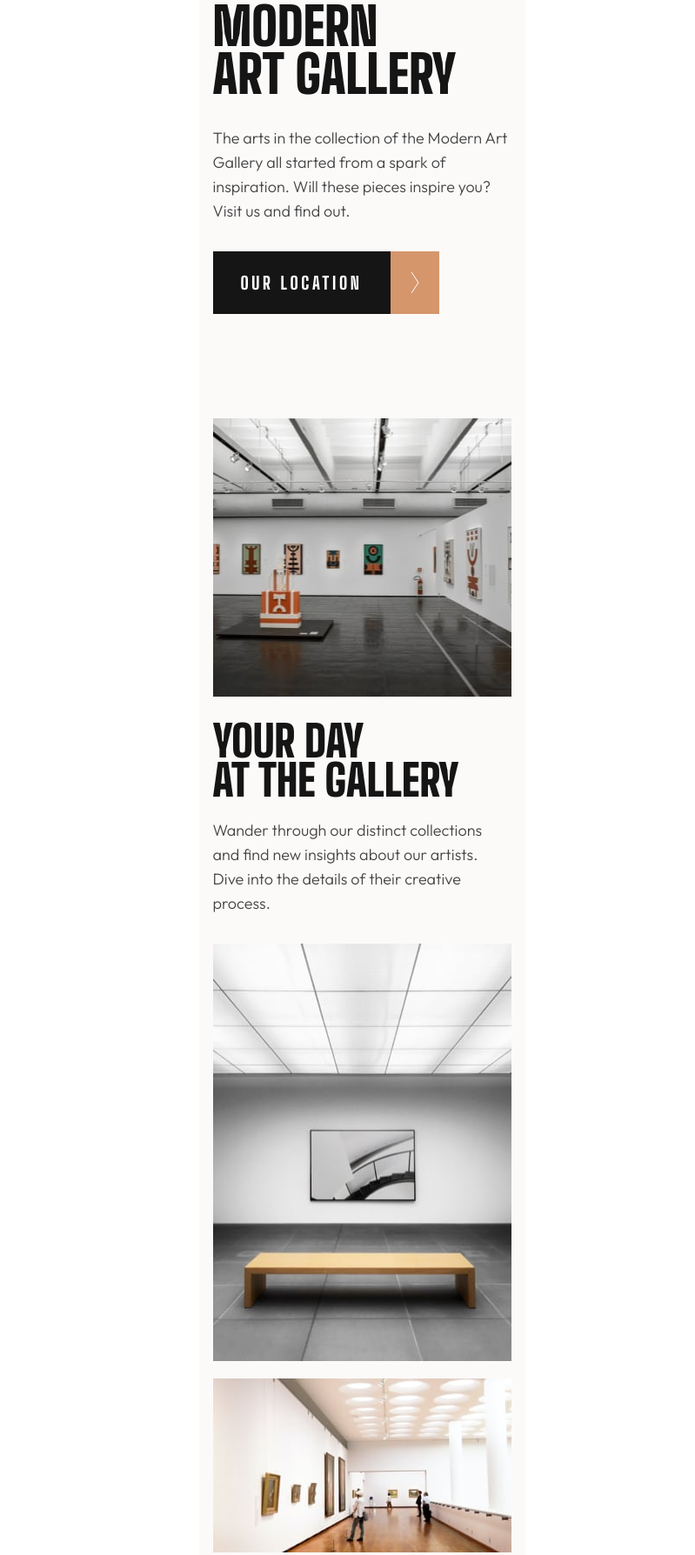
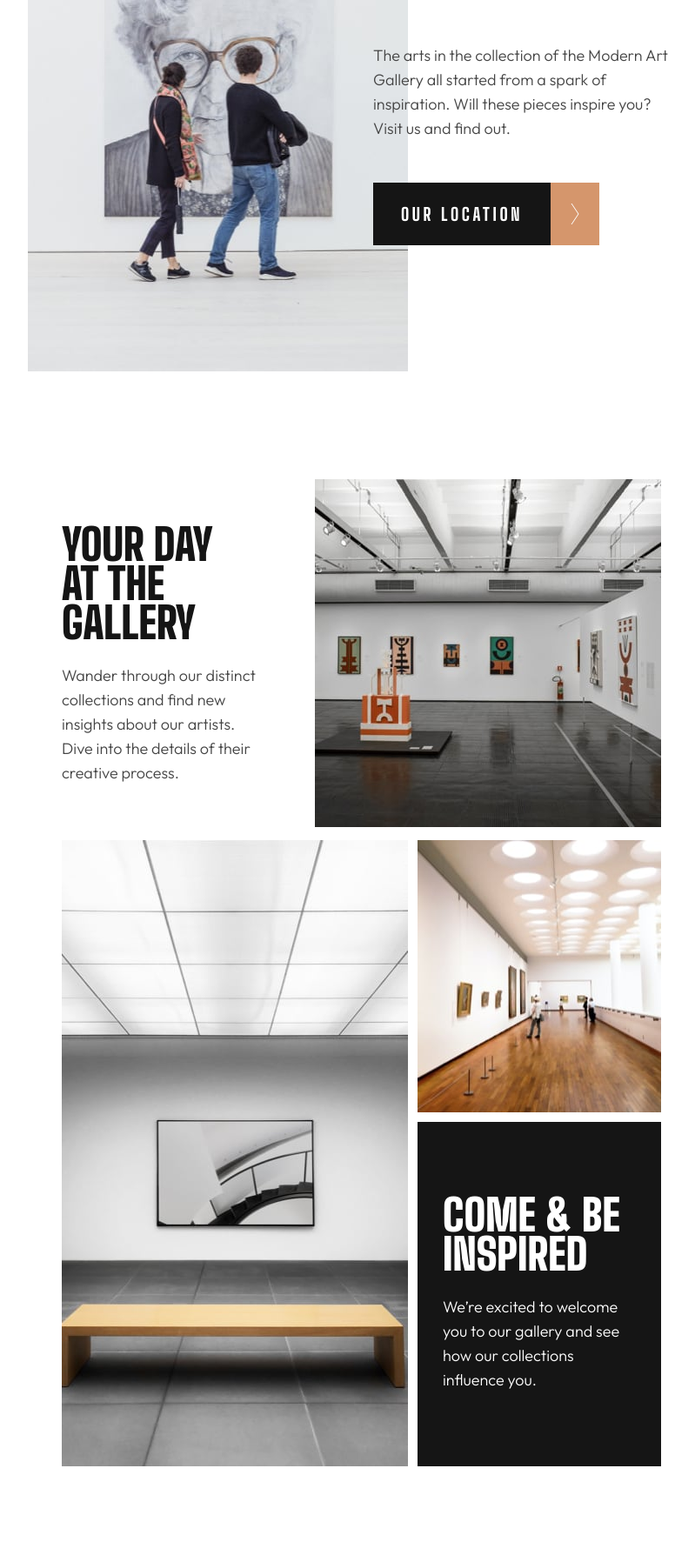
Before and after one commit to Kapanadze04/art-gallery, a plain HTML site: page index.html in a window 1280 px wide. Shown: the part 273-2061 px from the top of the page at 87% size, without its empty margins (224-1023 px from the left). Drawn offline with Linux system fonts and the light colour scheme.

Commit message:
Home page of Art Gallery (tablet size)

```diff
--- a/css/style.css
+++ b/css/style.css
@@ -103,7 +103,7 @@ h6 {
 
 }
 
-.main-container1 > h2 {
+.variant-h2-1  {
     margin-top: 25px;
     height: 90px;
     font-size: 50px;
@@ -113,7 +113,7 @@ h6 {
     color: #151515;
 }
 
-.main-container1 > p {
+.main-grid1-texts > p {
     width: 343px;
     height: 112px;
     font-size: 18px;
@@ -280,3 +280,153 @@ address { margin-top: 20px; }
     margin-top: 38px;
     gap: 20px;
 }
+
+
+
+
+/********************Tablet Size****************************/
+
+@media only screen and (max-width: 767px) {
+    .hero-image_tablet {
+        display: none;
+    }
+
+    .variant-h2-2 {
+        display: none;
+    }
+
+    .grid1-tablet,
+    .grid2-tablet,
+    .grid3-tablet {
+        display: none;
+    }
+}
+
+@media only screen and (min-width: 768px) {
+
+    .breakpoint-size {
+        width: 768px;
+        background: white;
+    }
+                             /*HEADER TABLET*/
+    .hero-image_mobile {
+        display: none;
+    }
+
+    .header-aside {
+        margin-top: 145px;
+        margin-left: -40px;
+    }
+
+    .header-aside > h1 {
+        width: 339px;
+        height: 130px;
+        font-size: 70px;
+        line-height: 65px;
+        margin-top: 0px;
+        margin-left: 0px;
+    }
+
+    .header-aside > p {
+        width: 339px;
+        margin-top: 48px;
+        margin-left: 0px;
+        margin-right: 0px;
+    }
+
+    .button-next {
+        margin-left: 0px;
+        margin-top: 48px;
+    }
+
+    .header {
+        display: flex;
+    }
+
+                        /*MAIN TABLET*/
+    .variant-h2-1 {
+        display: none;
+    }
+
+    .variant-h2-2 {
+        width: 223px;
+        height: 135px;
+        font-size: 50px;
+        line-height: 45px;
+        color: #151515;
+        text-transform: uppercase;
+    }
+
+    .main-grid1-texts > p {
+        width: 223px;
+        height: 140px;
+        margin-top: 24px;
+    }
+
+    .main {
+        padding-left: 39px;
+        padding-right: 40px;
+    }
+
+    .main-container1 {
+        display: flex;
+        align-items: center;
+        flex-direction: row-reverse;
+        justify-content: space-between;
+
+    }
+
+    .grid1-mobile,
+    .grid2-mobile,
+    .grid3-mobile {
+        display: none;
+    }
+
+    .grid2-tablet {
+        margin-top: 11px;
+    }
+
+    .grid3-tablet {
+        display: flex;
+        margin-left: 409px;
+        margin-top: -724px;
+    }
+
+    .main-container2 {
+        margin-left: 409px;
+        margin-top: 11px;
+        width: 280px;
+        height: 396px;
+
+        padding: 85px 28px 85px 29px;
+   }
+                                 /*Footer Tablet*/
+   .footer {
+    display: flex;
+    width: 768px;
+    height: 216px;
+
+    padding: 56px 40px 56px 39px;
+
+}
+
+.footer > p {
+    margin-top: 0px;
+    margin-left: 65px;
+    width: 281px;
+    height: 104px;
+}
+
+.social-container  {
+    margin-top: 0px;
+    margin-left: 133px;
+}
+
+
+
+
+
+
+
+
+}
--- a/index.html
+++ b/index.html
@@ -19,7 +19,8 @@
         <div class="header">                    <!--Header-->
             <div class="hero-image">
                 <img class="hero-image_mobile" src="./images/mobile/image-hero.jpg" alt="">
-            </div>
+                <img class="hero-image_tablet" src="./images/tablet/image-hero.jpg" alt="">
+             </div>
 
             <div class="header-aside">
                 <h1>MODERN<br>
@@ -46,19 +47,31 @@
 
 
         <div class="main">                          <!--MAIN-->
-            <img class="grid1-mobile" src="./images/mobile/image-grid-1.jpg" alt="">
+
 
             <div class="main-container1">
-                <h2>Your Day<br>
+
+                <div class="main-grids1">
+                    <img class="grid1-mobile" src="./images/mobile/image-grid-1.jpg" alt="">
+                    <img class="grid1-tablet" src="./images/tablet/image-grid-1.jpg" alt="">
+                </div>
+
+                <div class="main-grid1-texts">
+                    <h2 class="variant-h2-1">Your Day<br>
                     at the Gallery</h2>
+                    <h2 class="variant-h2-2">Your day<br>at the<br>gallery</h2>
 
-                <p>Wander through our distinct collections and find new insights about our artists. Dive into the details of their creative process.</p>
+                    <p>Wander through our distinct collections and find new insights about our artists. Dive into the details of their creative process.</p>
+                </div>
+
             </div>
 
 
             <img class="grid2-mobile" src="./images/mobile/image-grid-2.jpg" alt="">
+            <img class="grid2-tablet" src="./images/tablet/image-grid-2.jpg" alt="">
 
             <img class="grid3-mobile" src="./images/mobile/image-grid-3.jpg" alt="">
+            <img class="grid3-tablet" src="./images/tablet/image-grid-3.jpg" alt="">
 
             <div class="main-container2">
                 <h3>COME & BE <br> INSPIRED</h3>
```
